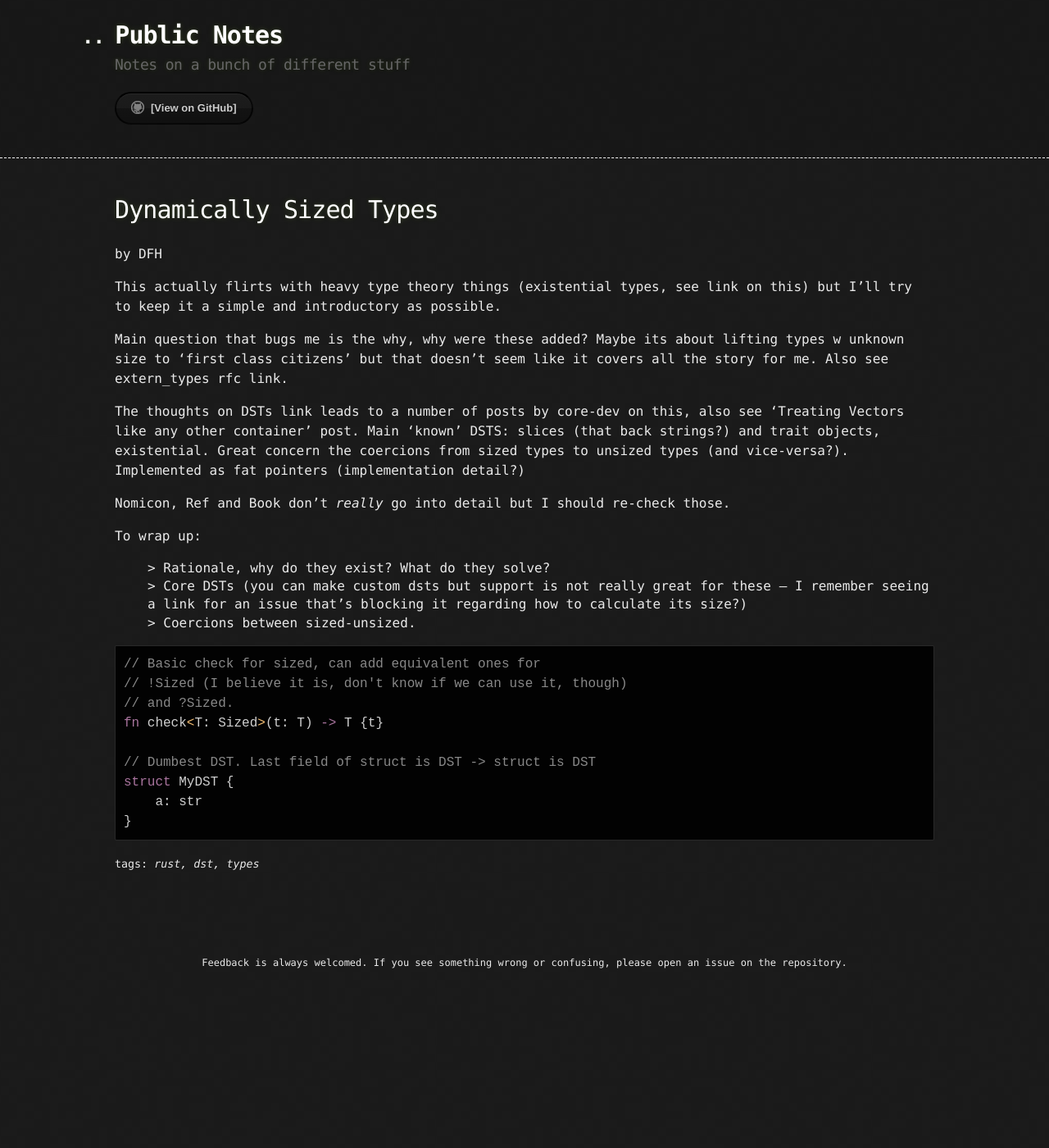
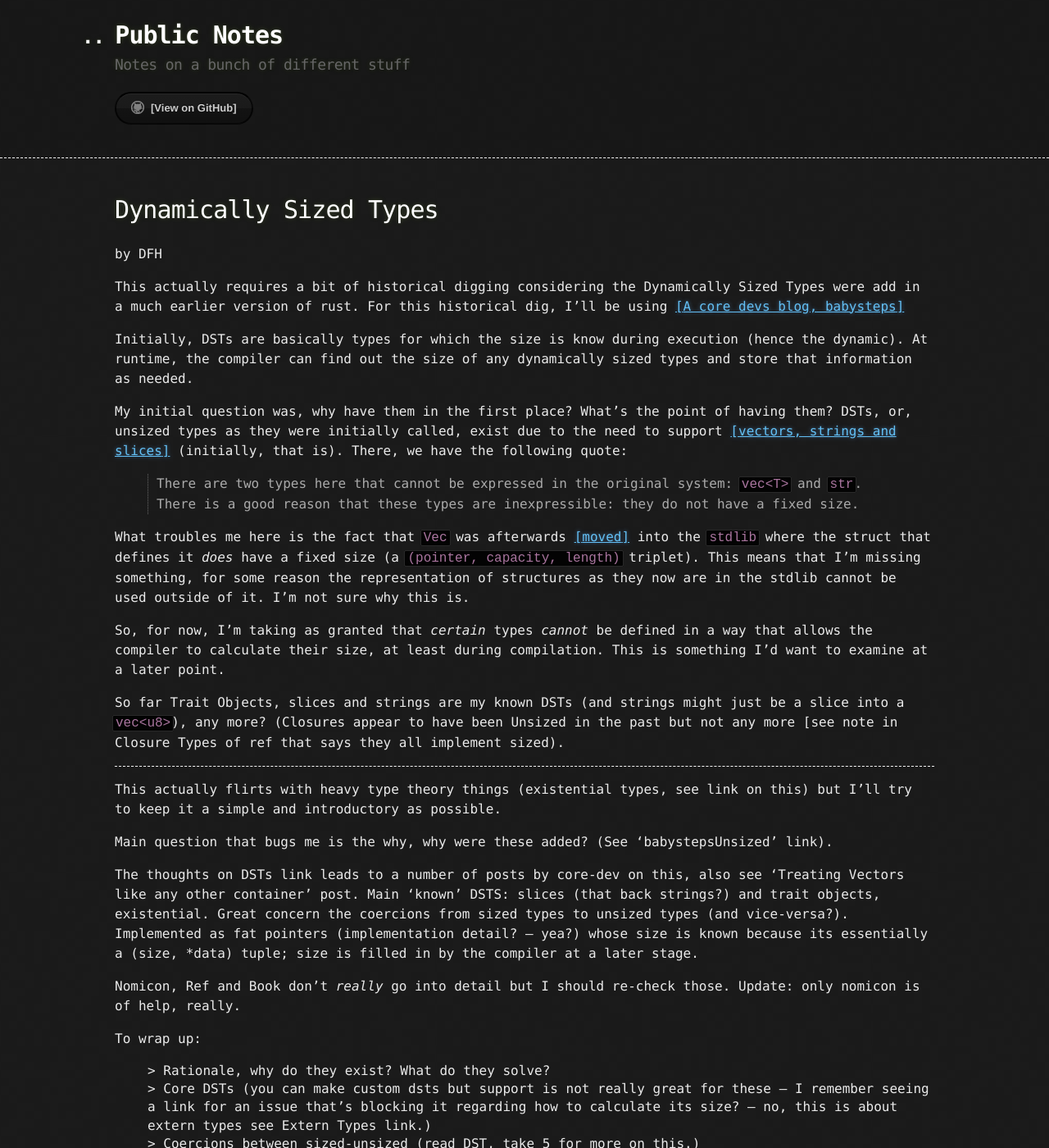
Before and after one commit to DimitrisJim/PubNotes, a Jekyll site: the page built from Rust/DST.md, in a window 1280 px wide and 1400 px high. Shown: the whole window at 82% size. Built offline with Jekyll 4.4.1, drawn with Linux system fonts in a browser that asks for light colours; some of the changed text lies outside the part shown.

Commit message:
Add changes to DST.

````diff
--- a/Rust/DST.md
+++ b/Rust/DST.md
@@ -4,19 +4,45 @@ title: Dynamically Sized Types
 tags: rust, dst, types
 ---
 
+This actually requires a bit of historical digging considering the Dynamically Sized Types were add in a much earlier version
+of rust. For this historical dig, I'll be using [A core devs blog, babysteps][babysteps]
+
+Initially, DSTs are basically types for which the size is know during execution (hence the dynamic). At runtime, the compiler
+can find out the size of any dynamically sized types and store that information as needed.
+
+My initial question was, why have them in the first place? What's the point of having them? DSTs, or, unsized types as they were
+initially called, exist due to the need to support [vectors, strings and slices][babystepsVecStrSlice] (initially, that is). There, we have the following quote:
+
+> There are two types here that cannot be expressed in the original system: `vec<T>` and `str`. There is a good reason that these types are inexpressible: they do not have a fixed size.
+
+What troubles me here is the fact that `Vec` was afterwards [moved][babystepsVecSTD] into the `stdlib` where the struct that defines it *does* have a fixed size (a `(pointer, capacity, length)` triplet). This means that I'm missing something, for some reason the representation of structures as they now are in the stdlib cannot be used outside of it. I'm not sure why this is.
+
+So, for now, I'm taking as granted that *certain* types *cannot* be defined in a way that allows the compiler to calculate their size, at least during compilation. This is something I'd want to examine at a later point.
+
+So far Trait Objects, slices and strings are my known DSTs (and strings might just be a slice into a `vec<u8>`), any more?
+(Closures appear to have been Unsized in the past but not any more [see note in Closure Types of ref that says they all
+implement sized).
+
+---
+
 This actually flirts with heavy type theory things (existential types, see link on this) but I'll try to keep it a simple and introductory as possible.
 
-Main question that bugs me is the why, why were these added? Maybe its about lifting types w unknown size to 'first class citizens' but that doesn't seem like it covers all the story for me. Also see extern_types rfc link.
+Main question that bugs me is the why, why were these added? (See 'babystepsUnsized' link).
 
-The thoughts on DSTs link leads to a number of posts by core-dev on this, also see 'Treating Vectors like any other container' post. Main 'known' DSTS: slices (that back strings?) and trait objects, existential. Great concern the coercions from sized types to unsized types (and vice-versa?). Implemented as fat pointers (implementation detail?)
+The thoughts on DSTs link leads to a number of posts by core-dev on this, also see 'Treating Vectors like any other container' post. Main 'known' DSTS: slices (that back strings?) and trait objects, existential. Great concern the coercions from sized types to unsized types (and vice-versa?).
+Implemented as fat pointers (implementation detail? -- yea?) whose size is known because its essentially a (size, \*data) tuple; size is filled in by the compiler at a later stage.
 
-Nomicon, Ref and Book don't *really* go into detail but I should re-check those.
+Nomicon, Ref and Book don't *really* go into detail but I should re-check those. Update: only nomicon is of help, really.
 
 To wrap up:
 
  - Rationale, why do they exist? What do they solve?
- - Core DSTs (you can make custom dsts but support is not really great for these -- I remember seeing a link for an issue that's blocking it regarding how to calculate its size?)
- - Coercions between sized-unsized.
+ - Core DSTs (you can make custom dsts but support is not really great for these -- I remember seeing a link for an issue that's blocking it regarding how to calculate its size? -- no, this is about extern types see Extern Types link.)
+ - Coercions between sized-unsized (read DST, take 5 for more on this.)
+
+Another note: `Vec` used to be a DST but was eventually moved to std and represented as `(pointer, capacity, length)` triplet.
+This raises the question of *why* isn't the same thing done for strings, for example. Can't see why only vectors were moved.
+Note that this doesn't mean that the need for DST's wouldn't exist: trait objects are still a thing.
 
 ```rust
 // Basic check for sized, can add equivalent ones for
@@ -30,6 +56,11 @@ struct MyDST {
 }
 ```
 
+[babysteps]: https://smallcultfollowing.com/babysteps/
+[babystepsUnsized]: https://smallcultfollowing.com/babysteps/blog/2012/04/27/in-favor-of-types-of-unknown-size/
+[babystepsVecStrSlice]: https://smallcultfollowing.com/babysteps/blog/2012/04/23/vectors-strings-and-slices/
+[babystepsVecSTD]: https://smallcultfollowing.com/babysteps/blog/2013/11/14/treating-vectors-like-any-other-container/
+
 
 [dstNom]: https://doc.rust-lang.org/nomicon/exotic-sizes.html
 [dstRef]: https://doc.rust-lang.org/reference/dynamically-sized-types.html
````
Also changed, not shown: Rust/index.md (+1 -1 lines).
